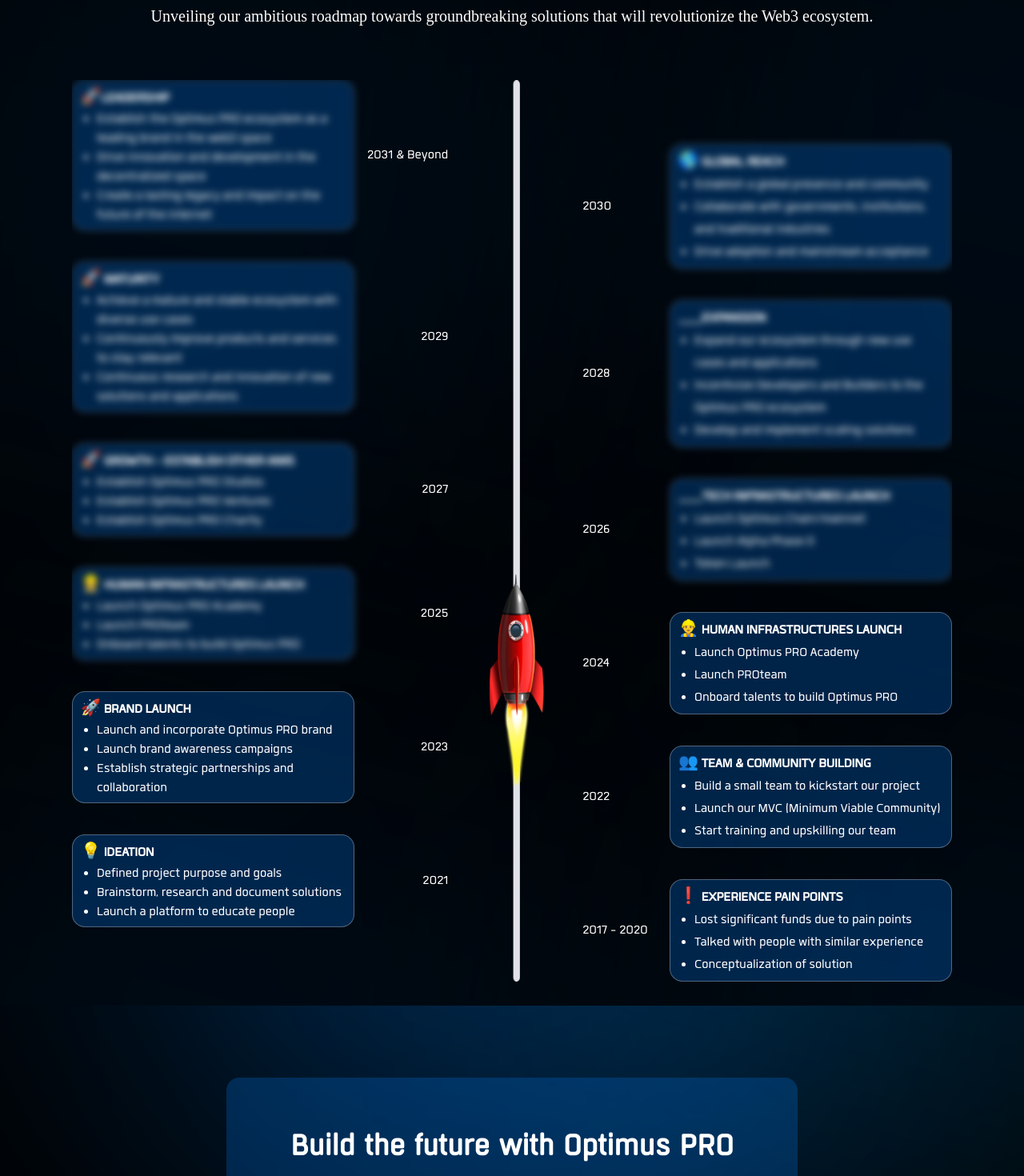
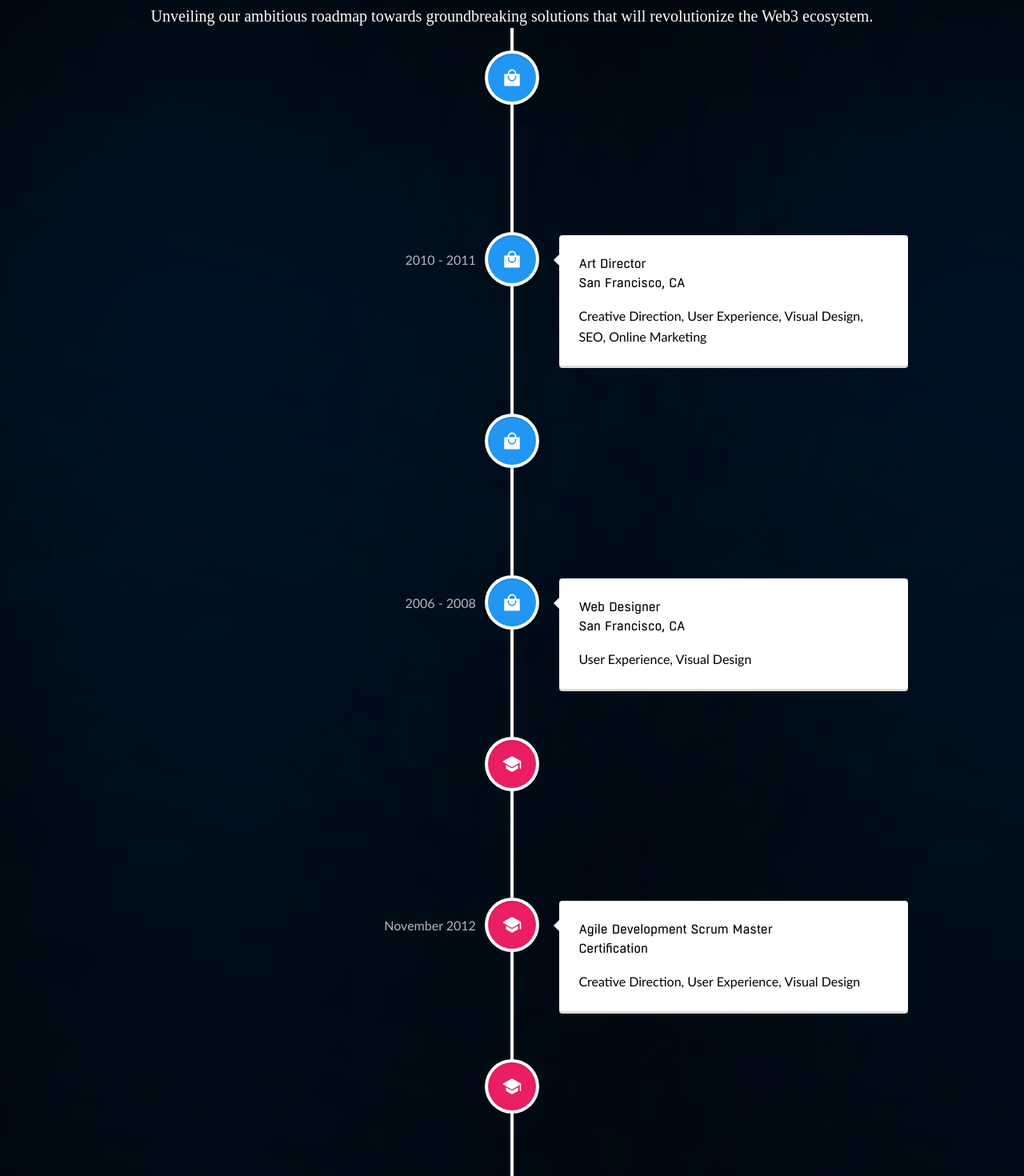
Before and after one commit to sunshine-web-coder/optimus-pro2, a React (Vite) app: page /company in a window 1280 px wide. Shown: the part 3280-4750 px from the top of the page at 80% size. Built offline with nearby package versions, Linux system fonts and the light colour scheme; a web font is replaced by a local one.

Commit message:
moonshot roadmap updated

```diff
--- a/package.json
+++ b/package.json
@@ -13,8 +13,10 @@
     "autoprefixer": "^10.4.19",
     "react": "^18.2.0",
     "react-dom": "^18.2.0",
+    "react-icons": "^5.3.0",
     "react-router-dom": "^6.23.1",
     "react-slick": "^0.30.2",
+    "react-vertical-timeline-component": "^3.6.0",
     "slick-carousel": "^1.8.1",
     "swiper": "^11.1.4"
   },
--- a/src/components/Company/Moonshot/Moonshot copy.jsx
+++ b/src/components/Company/Moonshot/Moonshot copy.jsx
@@ -1,25 +1,67 @@
-import { roadmapItems } from './data';
+import { leftRoadmapItems, rightRoadmapItems } from './data';
 
 export default function Moonshot() {
+  // Split the roadmap items into two halves
+  // const firstHalf = roadmapItems.slice(0, Math.ceil(roadmapItems.length / 2));
+  // const secondHalf = roadmapItems.slice(Math.ceil(roadmapItems.length / 2));
+
   return (
-    <div className="w-full border px-4 min-h-[811px] py-[50px] md:py-[30px]">
-      <div className="custom-container">
+    <div className="w-full relative overflow-hidden px-4 min-h-[811px] py-[50px] md:py-[30px]">
+      <div className="w-[530.69px] h-[648.20px] absolute top-0 -left-[50%] sm:left-0 rotate-[-75deg] bg-[#006dd9]/20 rounded-[100px] blur-[240px]" />
+      <div className="w-[530.69px] h-[648.20px] absolute top-0 -right-[120%] sm:-right-[20%] rotate-[-75deg] bg-[#006dd9]/20 rounded-[100px] blur-[240px]" />
+      <div className="w-[530.69px] h-[648.20px] absolute -bottom-[30%] -left-[50%] sm:left-0 rotate-[-75deg] bg-[#006dd9]/20 rounded-[100px] blur-[240px]" />
+      <div className="w-[530.69px] h-[648.20px] absolute -bottom-[30%] -right-[120%] sm:-right-[20%] rotate-[-75deg] bg-[#006dd9]/20 rounded-[100px] blur-[240px]" />
+
+      <div className="custom-container relative z-10">
         <div className="">
           <h3 className="gradient-text boxed_round_fonts text-center mb-6">Moonshot</h3>
           <p className="text-white text-center sub-heading">Unveiling our ambitious roadmap towards groundbreaking solutions that will revolutionize the Web3 ecosystem.</p>
         </div>
-        <div className="border border-white mt-[65px]">
-          <div className="flex gap-10 justify-between">
-            <div className="w-full h-full flex gap-2 items-center justify-between border">
-              <div className="w-[333px] min-h-[175px] bg-white/30 rounded-2xl border border-white/30 px-2.5 pt-2 pb-1.5"></div>
-              <span className='text-white'>2017 - 2020</span>
+        <div className="w-full overflow-auto mt-[65px] flex flex-col items-center">
+          {/* Render the roadmap items and the rocket image */}
+          <div className="flex flex-col lg:flex-row w-full">
+            <div className="w-full flex flex-row lg:flex-col gap-[39px]">
+              {leftRoadmapItems.map((item, index) => (
+                <div key={index} className="flex flex-col lg:flex-row w-full !text-xl body-text gap-4 items-center justify-between">
+                  <div
+                    className={`w-[353px] h-full rounded-2xl border border-white/30 px-2.5 pt-2 pb-1.5
+                    ${item.isBlur ? 'blur-sm bg-[#006dd9]/30' : 'bg-[#006dd9]/30'}`}
+                  >
+                    <h4 className="text-white uppercase font-bold">{item.title}</h4>
+                    <ul className="list-disc leading-6 pl-5 text-white">
+                      {item.points.map((point, i) => (
+                        <li key={i}>{point}</li>
+                      ))}
+                    </ul>
+                  </div>
+                  <span className="text-white whitespace-nowrap">{item.year}</span>
+                </div>
+              ))}
             </div>
-            <div className="border border-white">
-              <img src="/moonshot/singularrocket.png" alt="" />
+
+            {/* Render the rocket image in the middle */}
+            <div className="flex w-[2315px] lg:w-[400px] flex-col items-center justify-center">
+              <img src="/moonshot/singularrocket.png" alt="Rocket" className="w-full h-full hidden lg:block" />
+              <img src="/moonshot/horizontalrocket.png" alt="Rocket" className="w-full h-[150px] block lg:hidden" />
             </div>
-            <div className="w-full h-full flex gap-2 flex-row-reverse items-center justify-between border">
-              <div className="w-[333px] min-h-[175px] bg-white/30 rounded-2xl border border-white/30 px-2.5 pt-2 pb-1.5"></div>
-              <span className='text-white'>2017 - 2020</span>
+
+            <div className="w-full flex flex-row lg:flex-col gap-[39px] lg:pt-[80px]">
+              {rightRoadmapItems.map((item, index) => (
+                <div key={index} className="flex flex-col-reverse lg:flex-row-reverse !text-xl body-text w-full gap-4 items-center justify-between">
+                  <div
+                    className={`w-[353px] h-full rounded-2xl border border-white/30 px-2.5 pt-2 pb-1.5
+                    ${item.isBlur ? 'blur-sm bg-[#006dd9]/30' : 'bg-[#006dd9]/30'}`}
+                  >
+                    <h4 className="text-white uppercase font-bold">{item.title}</h4>
+                    <ul className="list-disc pl-5 text-white">
+                      {item.points.map((point, i) => (
+                        <li key={i}>{point}</li>
+                      ))}
+                    </ul>
+                  </div>
+                  <span className="text-white whitespace-nowrap">{item.year}</span>
+                </div>
+              ))}
             </div>
           </div>
         </div>
--- a/src/components/Company/Moonshot/Moonshot.jsx
+++ b/src/components/Company/Moonshot/Moonshot.jsx
@@ -1,9 +1,9 @@
-import { leftRoadmapItems, rightRoadmapItems } from './data';
+import { VerticalTimeline, VerticalTimelineElement } from 'react-vertical-timeline-component';
+import 'react-vertical-timeline-component/style.min.css';
+import { IoBagHandleSharp, IoSchool } from "react-icons/io5";
+import { FaStar } from "react-icons/fa";
 
 export default function Moonshot() {
-  // Split the roadmap items into two halves
-  // const firstHalf = roadmapItems.slice(0, Math.ceil(roadmapItems.length / 2));
-  // const secondHalf = roadmapItems.slice(Math.ceil(roadmapItems.length / 2));
 
   return (
     <div className="w-full relative overflow-hidden px-4 min-h-[811px] py-[50px] md:py-[30px]">
@@ -17,55 +17,58 @@
           <h3 className="gradient-text boxed_round_fonts text-center mb-6">Moonshot</h3>
           <p className="text-white text-center sub-heading">Unveiling our ambitious roadmap towards groundbreaking solutions that will revolutionize the Web3 ecosystem.</p>
         </div>
-        <div className="w-full overflow-auto mt-[65px] flex flex-col items-center">
-          {/* Render the roadmap items and the rocket image */}
-          <div className="flex flex-col lg:flex-row w-full">
-            <div className="w-full flex flex-row lg:flex-col gap-[39px]">
-              {leftRoadmapItems.map((item, index) => (
-                <div key={index} className="flex flex-col lg:flex-row w-full !text-xl body-text gap-4 items-center justify-between">
-                  <div
-                    className={`w-[353px] h-full rounded-2xl border border-white/30 px-2.5 pt-2 pb-1.5
-                    ${item.isBlur ? 'blur-sm bg-[#006dd9]/30' : 'bg-[#006dd9]/30'}`}
-                  >
-                    <h4 className="text-white uppercase font-bold">{item.title}</h4>
-                    <ul className="list-disc leading-6 pl-5 text-white">
-                      {item.points.map((point, i) => (
-                        <li key={i}>{point}</li>
-                      ))}
-                    </ul>
-                  </div>
-                  <span className="text-white whitespace-nowrap">{item.year}</span>
-                </div>
-              ))}
-            </div>
-
-            {/* Render the rocket image in the middle */}
-            <div className="flex w-[2315px] lg:w-[400px] flex-col items-center justify-center">
-              <img src="/moonshot/singularrocket.png" alt="Rocket" className="w-full h-full hidden lg:block" />
-              <img src="/moonshot/horizontalrocket.png" alt="Rocket" className="w-full h-[150px] block lg:hidden" />
-            </div>
-
-            <div className="w-full flex flex-row lg:flex-col gap-[39px] lg:pt-[80px]">
-              {rightRoadmapItems.map((item, index) => (
-                <div key={index} className="flex flex-col-reverse lg:flex-row-reverse !text-xl body-text w-full gap-4 items-center justify-between">
-                  <div
-                    className={`w-[353px] h-full rounded-2xl border border-white/30 px-2.5 pt-2 pb-1.5
-                    ${item.isBlur ? 'blur-sm bg-[#006dd9]/30' : 'bg-[#006dd9]/30'}`}
-                  >
-                    <h4 className="text-white uppercase font-bold">{item.title}</h4>
-                    <ul className="list-disc pl-5 text-white">
-                      {item.points.map((point, i) => (
-                        <li key={i}>{point}</li>
-                      ))}
-                    </ul>
-                  </div>
-                  <span className="text-white whitespace-nowrap">{item.year}</span>
-                </div>
-              ))}
-            </div>
-          </div>
-        </div>
+        <VerticalTimeline>
+          <VerticalTimelineElement
+            className="vertical-timeline-element--work"
+            contentStyle={{ background: 'rgb(33, 150, 243)', color: '#fff' }}
+            contentArrowStyle={{ borderRight: '7px solid  rgb(33, 150, 243)' }}
+            date={<span className='timelineDate'>2011 - present</span>}
+            iconStyle={{ background: 'rgb(33, 150, 243)', color: '#fff' }}
+            icon={<IoBagHandleSharp />}
+          >
+            <h3 className="vertical-timeline-element-title">Creative Director</h3>
+            <h4 className="vertical-timeline-element-subtitle">Miami, FL</h4>
+            <p>Creative Direction, User Experience, Visual Design, Project Management, Team Leading</p>
+          </VerticalTimelineElement>
+          <VerticalTimelineElement className="vertical-timeline-element--work"
+          date={<span className='timelineDate'>2010 - 2011</span>}
+          iconStyle={{ background: 'rgb(33, 150, 243)', color: '#fff' }} icon={<IoBagHandleSharp />}>
+            <h3 className="vertical-timeline-element-title">Art Director</h3>
+            <h4 className="vertical-timeline-element-subtitle">San Francisco, CA</h4>
+            <p>Creative Direction, User Experience, Visual Design, SEO, Online Marketing</p>
+          </VerticalTimelineElement>
+          <VerticalTimelineElement className="vertical-timeline-element--work" date={<span className='timelineDate'>2008 - 2010</span>} iconStyle={{ background: 'rgb(33, 150, 243)', color: '#fff' }} icon={<IoBagHandleSharp />}>
+            <h3 className="vertical-timeline-element-title">Web Designer</h3>
+            <h4 className="vertical-timeline-element-subtitle">Los Angeles, CA</h4>
+            <p>User Experience, Visual Design</p>
+          </VerticalTimelineElement>
+          <VerticalTimelineElement className="vertical-timeline-element--work" date={<span className='timelineDate'>2006 - 2008</span>} iconStyle={{ background: 'rgb(33, 150, 243)', color: '#fff' }} icon={<IoBagHandleSharp />}>
+            <h3 className="vertical-timeline-element-title">Web Designer</h3>
+            <h4 className="vertical-timeline-element-subtitle">San Francisco, CA</h4>
+            <p>User Experience, Visual Design</p>
+          </VerticalTimelineElement>
+          <VerticalTimelineElement className="vertical-timeline-element--education" date={<span className='timelineDate'>April 2013</span>} iconStyle={{ background: 'rgb(233, 30, 99)', color: '#fff' }} icon={<IoSchool />}>
+            <h3 className="vertical-timeline-element-title">Content Marketing for Web, Mobile and Social Media</h3>
+            <h4 className="vertical-timeline-element-subtitle">Online Course</h4>
+            <p>Strategy, Social Media</p>
+          </VerticalTimelineElement>
+          <VerticalTimelineElement className="vertical-timeline-element--education" date={<span className='timelineDate'>November 2012</span>} iconStyle={{ background: 'rgb(233, 30, 99)', color: '#fff' }} icon={<IoSchool />}>
+            <h3 className="vertical-timeline-element-title">Agile Development Scrum Master</h3>
+            <h4 className="vertical-timeline-element-subtitle">Certification</h4>
+            <p>Creative Direction, User Experience, Visual Design</p>
+          </VerticalTimelineElement>
+          <VerticalTimelineElement className="vertical-timeline-element--education" date={<span className='timelineDate'>2002 - 2006</span>} iconStyle={{ background: 'rgb(233, 30, 99)', color: '#fff' }} icon={<IoSchool />}>
+            <h3 className="vertical-timeline-element-title">Bachelor of Science in Interactive Digital Media Visual Imaging</h3>
+            <h4 className="vertical-timeline-element-subtitle">Bachelor Degree</h4>
+            <p>Creative Direction, Visual Design</p>
+          </VerticalTimelineElement>
+          <VerticalTimelineElement iconStyle={{ background: 'rgb(16, 204, 82)', color: '#fff' }} icon={<FaStar />} />
+        </VerticalTimeline>
       </div>
+      <div className="w-[530.69px] h-[648.20px] absolute top-[20%] -left-[50%] sm:left-0 rotate-[-75deg] bg-[#006dd9]/20 rounded-[100px] blur-[240px]" />
+      <div className="w-[530.69px] h-[648.20px] absolute top-[20%] -right-[120%] sm:-right-[20%] rotate-[-75deg] bg-[#006dd9]/20 rounded-[100px] blur-[240px]" />
+      <div className="w-[530.69px] h-[648.20px] absolute bottom-[10%] -left-[50%] sm:left-0 rotate-[-75deg] bg-[#006dd9]/20 rounded-[100px] blur-[240px]" />
+      <div className="w-[530.69px] h-[648.20px] absolute bottom-[10%] -right-[10%] sm:-right-[20%] rotate-[-75deg] bg-[#006dd9]/20 rounded-[100px] blur-[240px]" />
     </div>
   );
 }
--- a/src/index.css
+++ b/src/index.css
@@ -173,3 +173,13 @@
   pointer-events: none;
   box-sizing: border-box;
 }
+
+.timelineDate{
+  color: white;
+}
+
+@media screen and (max-width: 1169px) {
+  .timelineDate{
+    color: black;
+  }
+}
```
Also changed, not shown: src/App.css (line endings or trailing spaces), 1 other file (tests, documents, lock files or other folders).
